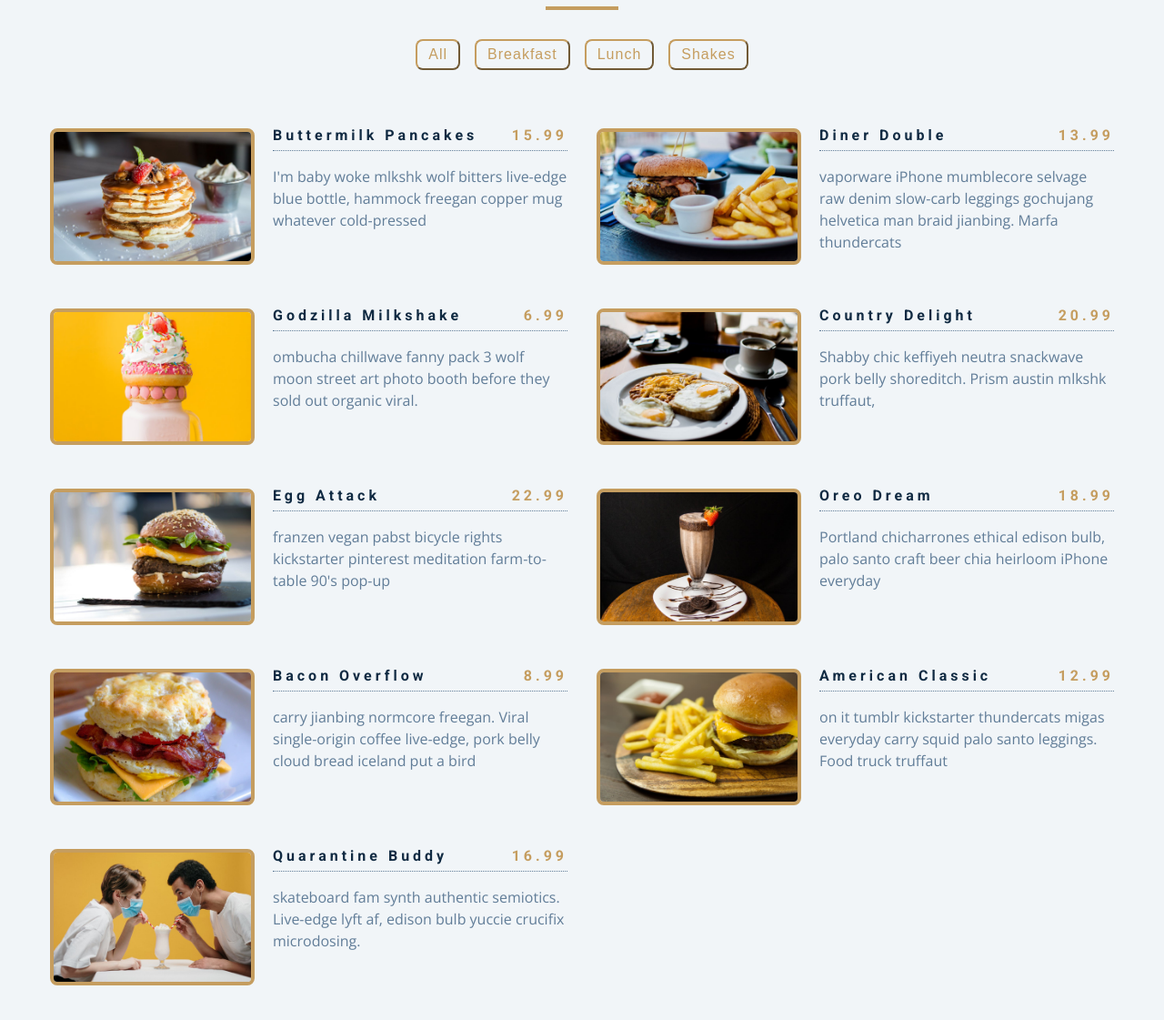
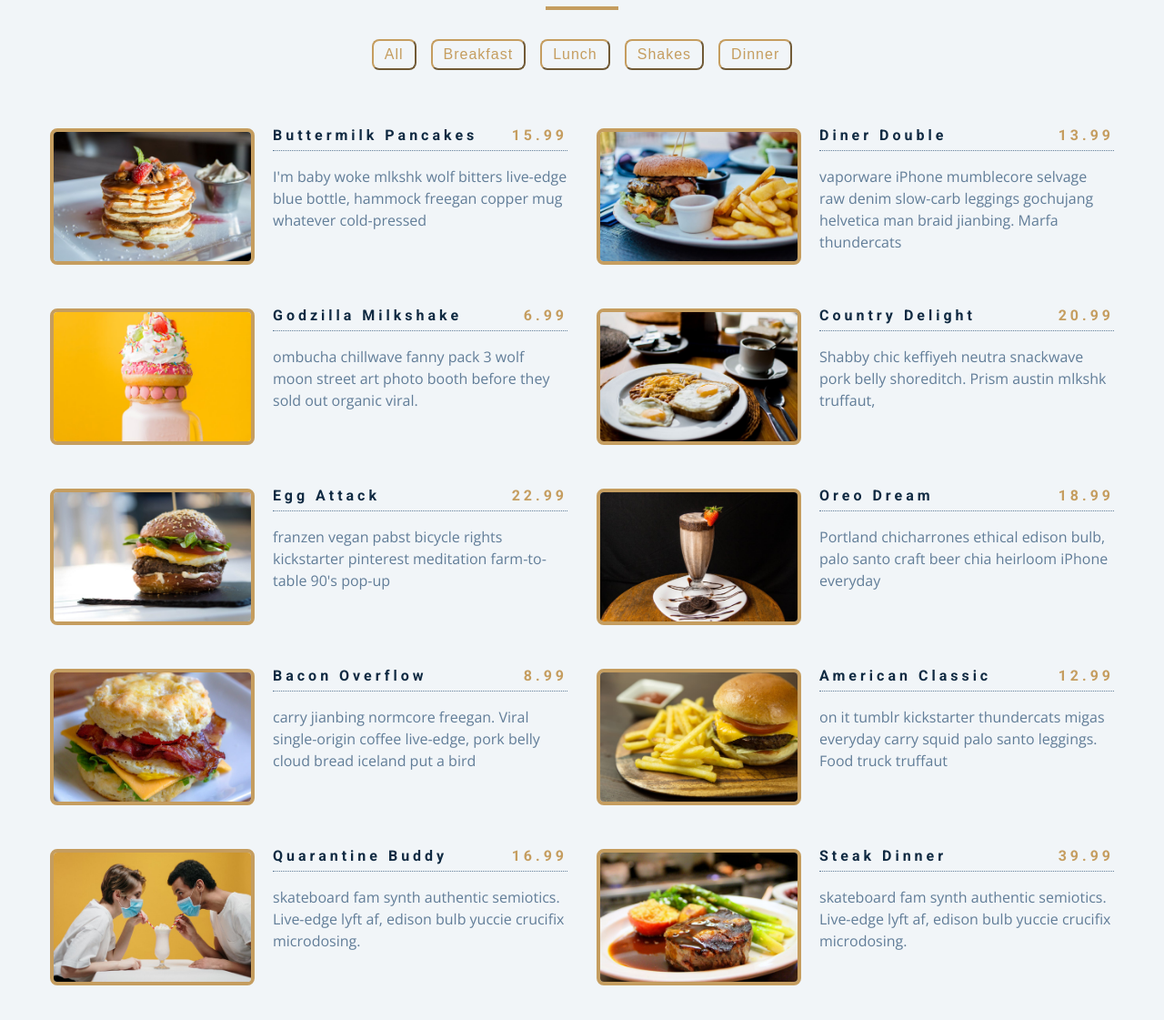
Before and after one commit to RSMarian/project-17, a plain HTML site: page index.html in a window 1280 px wide. Shown: the part 125-1246 px from the top of the page at 91% size. Drawn offline with nearby package versions, Linux system fonts and the light colour scheme.

Commit message:
added dynamic categories buttons functionality

```diff
--- a/app.js
+++ b/app.js
@@ -72,30 +72,24 @@ const menu = [
     img: "./images/item-9.jpeg",
     desc: `skateboard fam synth authentic semiotics. Live-edge lyft af, edison bulb yuccie crucifix microdosing.`,
   },
+  {
+    id: 10,
+    title: "steak dinner",
+    category: "dinner",
+    price: 39.99,
+    img: "./images/item-10.jpeg",
+    desc: `skateboard fam synth authentic semiotics. Live-edge lyft af, edison bulb yuccie crucifix microdosing.`,
+  },
 ];
 
 const sectionCenter = document.querySelector('.section-center');
-const filterBtns = document.querySelectorAll('.filter-btn')
+const container = document.querySelector('.btn-container');
+
+
 
 window.addEventListener('DOMContentLoaded', function(){
   displayMenuItems(menu);
-});
-// filter items
-filterBtns.forEach(function (btn) {
-  btn.addEventListener('click', function (e) {
-    const category = e.currentTarget.dataset.id;
-    const menuCategory = menu.filter(function(menuItem){
-      if (menuItem.category === category) {
-        return menuItem;
-      }
-    });
-    if (category === 'all'){
-      displayMenuItems(menu)
-    }
-    else{
-      displayMenuItems(menuCategory);
-    }
-  });
+  displayMenuButtons();
 });
 
 function displayMenuItems(menuItems){
@@ -111,8 +105,48 @@ function displayMenuItems(menuItems){
     </div>
   </article>`;
   });
-
   displayMenu = displayMenu.join("");
 
   sectionCenter.innerHTML = displayMenu;
-};
+}
+
+
+
+function displayMenuButtons() {
+  const categories = menu.reduce(function (values,item) {
+    if(!values.includes(item.category)){
+      values.push(item.category);
+    }
+    return values
+  },
+  ['all']
+  );
+    const categoryBtns = categories
+      .map(function (category) {
+        return `<button class="filter-btn" type="button"
+        data-id=${category}>
+        ${category}
+        </button>`;
+      })
+      .join('');
+    container.innerHTML = categoryBtns;
+    const filterBtns = document.querySelectorAll('.filter-btn');
+
+    // filter items
+  filterBtns.forEach(function (btn) {
+    btn.addEventListener('click', function (e) {
+      const category = e.currentTarget.dataset.id;
+      const menuCategory = menu.filter(function(menuItem){
+        if (menuItem.category === category) {
+          return menuItem;
+        }
+      });
+      if (category === 'all') {
+        displayMenuItems(menu);
+      }
+      else{
+        displayMenuItems(menuCategory);
+      }
+    });
+});
+}
--- a/index.html
+++ b/index.html
@@ -21,10 +21,10 @@
       </div>
       <!-- filter buttons -->
         <div class="btn-container">
-          <button class="filter-btn" type="button" data-id="all">All</button>
+          <!-- <button class="filter-btn" type="button" data-id="all">All</button>
           <button class="filter-btn" type="button" data-id="breakfast">Breakfast</button>
           <button class="filter-btn" type="button" data-id="lunch">Lunch</button>
-          <button class="filter-btn" type="button" data-id="shakes">Shakes</button>
+          <button class="filter-btn" type="button" data-id="shakes">Shakes</button> -->
         </div>
       <!-- menu items -->
       <div class="section-center">
```
